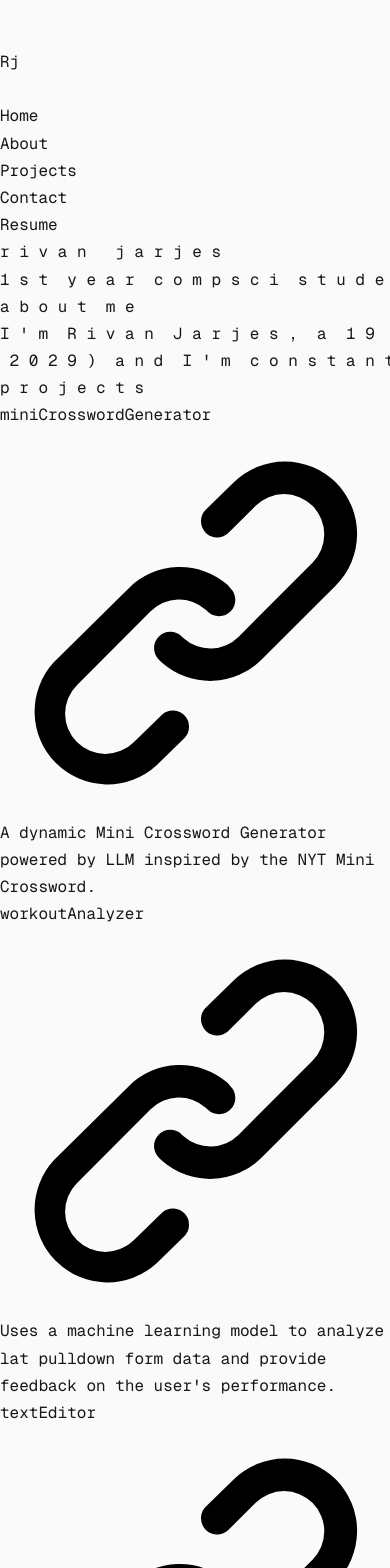
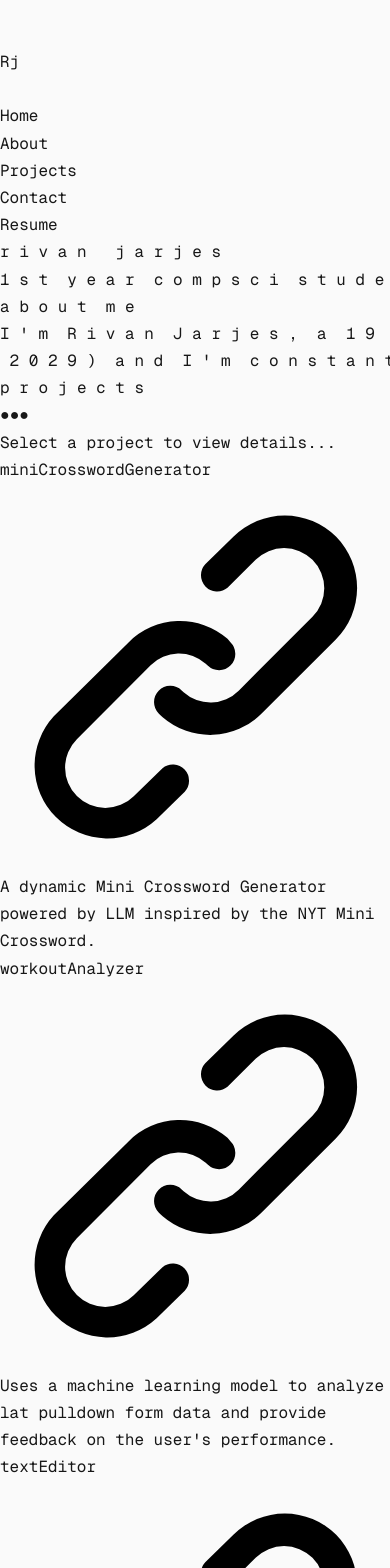
Before and after one commit to RivanJarjes/RivanJarjes.github.io, a Next.js app: page / in a window 390 px wide. Shown: the top 1568 px of the page. Built offline with nearby package versions, Linux system fonts and the light colour scheme.

Commit message:
mobile scroll fix final (hopefully)

```diff
--- a/src/app/projects.tsx
+++ b/src/app/projects.tsx
@@ -139,30 +139,32 @@ export default function Projects() {
         e.preventDefault();
         setSelectedProject(project);
 
-        // Check if we're on mobile (screen width < 1024px for lg breakpoint)
+        // Check if we're on mobile
         const isMobile = window.innerWidth < 1024;
 
-        if (isMobile && terminalRef.current) {
-            // Get the terminal element
-            const terminal = terminalRef.current;
-
-            // Use requestAnimationFrame to ensure DOM updates are complete
-            requestAnimationFrame(() => {
-                const terminalRect = terminal.getBoundingClientRect();
-                const absoluteTop = window.pageYOffset + terminalRect.top;
-                const headerOffset = 20;
+        if (isMobile) {
+            setTimeout(() => {
+                const headerHeight = 20;
+                const targetPosition = window.pageYOffset + (sectionRef.current?.getBoundingClientRect().top || 0);
 
                 window.scrollTo({
-                    top: absoluteTop - headerOffset,
+                    top: Math.max(0, targetPosition - headerHeight),
+                    behavior: 'auto'
+                });
+
+                // Instant scroll for terminal on mobile
+                if (terminalRef.current) {
+                    terminalRef.current.scrollTop = 0;
+                }
+            }, 0);
+        } else {
+            // On desktop, only scroll the terminal content smoothly
+            if (terminalRef.current) {
+                terminalRef.current.scrollTo({
+                    top: 0,
                     behavior: 'smooth'
                 });
-            });
-        } else if (terminalRef.current) {
-            // On desktop, just scroll the terminal content
-            terminalRef.current.scrollTo({
-                top: 0,
-                behavior: 'smooth'
-            });
+            }
         }
     };
 
@@ -179,71 +181,10 @@ export default function Projects() {
                     </span>
                 </h2>
                 <div className="grid grid-cols-1 lg:grid-cols-2 gap-8 mt-12">
-                    {/* Project List */}
-                    <div
-                        className="projects-scroll order-2 lg:order-1"
-                        style={{
-                            height: 'auto',
-                            minHeight: 'auto',
-                            maxHeight: 'none',
-                            overflow: 'visible'
-                        }}
-                    >
-                        {isLoading ? (
-                            <div className="text-center text-[var(--secondary-text)]">
-                                Loading projects...
-                            </div>
-                        ) : error ? (
-                            <div className="text-center text-red-500">
-                                {error}
-                            </div>
-                        ) : (
-                            <div className="grid gap-6">
-                                {projects.map((project, index) => (
-                                    <div
-                                        key={index}
-                                        className={`opacity-0 transform translate-y-4 transition-all duration-300 ease-out
-                                            ${isVisible ? 'opacity-100 translate-y-0' : ''}
-                                        `}
-                                        style={{ transitionDelay: `${(projectsTitle.length * 0.05) + 0.2 + (index * 0.05)}s` }}
-                                    >
-                                        <div
-                                            onClick={(e) => handleProjectClick(e, project)}
-                                            className={`block p-6 rounded-lg border transition-colors duration-200 cursor-pointer
-                                                ${selectedProject?.name === project.name
-                                                    ? 'border-[var(--accent-color)]'
-                                                    : 'border-[var(--border-color)] hover:border-[var(--accent-color)]'
-                                                }
-                                            `}
-                                        >
-                                            <div className="flex items-center justify-between mb-2">
-                                                <h3 className="text-2xl font-bold text-[var(--accent-color)]">
-                                                    {project.name}
-                                                </h3>
-                                                <a
-                                                    href={project.link}
-                                                    target="_blank"
-                                                    rel="noopener noreferrer"
-                                                    onClick={(e) => e.stopPropagation()}
-                                                    className="p-1 hover:opacity-80 transition-opacity"
-                                                >
-                                                    <UilLink className="w-5 h-5 fill-[var(--accent-color)]" />
-                                                </a>
-                                            </div>
-                                            <p className="text-[var(--secondary-text)]">
-                                                {project.short_description}
-                                            </p>
-                                        </div>
-                                    </div>
-                                ))}
-                            </div>
-                        )}
-                    </div>
-
                     {/* Terminal Display */}
                     <div
                         ref={terminalRef}
-                        className="bg-black rounded-lg p-4 sm:p-6 font-mono text-green-500 lg:sticky lg:top-24 terminal-scroll order-1 lg:order-2"
+                        className="bg-black rounded-lg p-4 sm:p-6 font-mono text-green-500 lg:sticky lg:top-24 terminal-scroll order-1"
                         style={{
                             height: selectedProject ? 'calc(100vh - 8rem)' : 'auto',
                             maxHeight: selectedProject ? '600px' : 'auto',
@@ -341,6 +282,67 @@ export default function Projects() {
                             </div>
                         )}
                     </div>
+
+                    {/* Project List */}
+                    <div
+                        className="projects-scroll order-2"
+                        style={{
+                            height: 'auto',
+                            minHeight: 'auto',
+                            maxHeight: 'none',
+                            overflow: 'visible'
+                        }}
+                    >
+                        {isLoading ? (
+                            <div className="text-center text-[var(--secondary-text)]">
+                                Loading projects...
+                            </div>
+                        ) : error ? (
+                            <div className="text-center text-red-500">
+                                {error}
+                            </div>
+                        ) : (
+                            <div className="grid gap-6">
+                                {projects.map((project, index) => (
+                                    <div
+                                        key={index}
+                                        className={`opacity-0 transform translate-y-4 transition-all duration-300 ease-out
+                                            ${isVisible ? 'opacity-100 translate-y-0' : ''}
+                                        `}
+                                        style={{ transitionDelay: `${(projectsTitle.length * 0.05) + 0.2 + (index * 0.05)}s` }}
+                                    >
+                                        <div
+                                            onClick={(e) => handleProjectClick(e, project)}
+                                            className={`block p-6 rounded-lg border transition-colors duration-200 cursor-pointer
+                                                ${selectedProject?.name === project.name
+                                                    ? 'border-[var(--accent-color)]'
+                                                    : 'border-[var(--border-color)] hover:border-[var(--accent-color)]'
+                                                }
+                                            `}
+                                        >
+                                            <div className="flex items-center justify-between mb-2">
+                                                <h3 className="text-2xl font-bold text-[var(--accent-color)]">
+                                                    {project.name}
+                                                </h3>
+                                                <a
+                                                    href={project.link}
+                                                    target="_blank"
+                                                    rel="noopener noreferrer"
+                                                    onClick={(e) => e.stopPropagation()}
+                                                    className="p-1 hover:opacity-80 transition-opacity"
+                                                >
+                                                    <UilLink className="w-5 h-5 fill-[var(--accent-color)]" />
+                                                </a>
+                                            </div>
+                                            <p className="text-[var(--secondary-text)]">
+                                                {project.short_description}
+                                            </p>
+                                        </div>
+                                    </div>
+                                ))}
+                            </div>
+                        )}
+                    </div>
                 </div>
             </div>
         </div>
```
